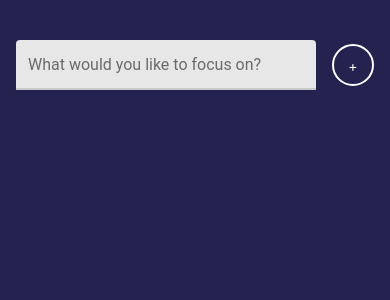
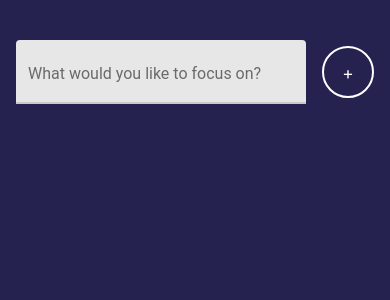
Before and after one commit to siwachs/FocusTime, a React Native app: screen / in a window 390 px wide. Shown: the top 300 px of the page. Built offline with nearby package versions, Linux system fonts and the light colour scheme.

Commit message:
Home Screen add

```diff
--- a/App.js
+++ b/App.js
@@ -1,38 +1,27 @@
-import { useState } from 'react';
-import { SafeAreaView, StyleSheet, Platform, StatusBar } from 'react-native';
-import Focus from './src/features/Focus';
-import Timer from './src/features/Timer';
-import FocusHistory from './src/features/FocusHistory';
-import colors from './src/utils/colors';
+import { useState } from "react";
+import { SafeAreaView } from "react-native";
+import { AppContainer } from "./src/styles/styles";
+
+import Timer from "./src/features/Timer";
+import HomeScreen from "./src/screens/HomeScreen";
 
 export default function App() {
   const [currentSubject, setCurrentSubject] = useState(null);
   const [history, setHistory] = useState([]);
 
   return (
-    <SafeAreaView style={styles.container}>
-      {!currentSubject ? (
-        <>
-          <Focus addSubject={setCurrentSubject} />
-          <FocusHistory history={history} />
-        </>
-      ) : (
+    <SafeAreaView style={AppContainer.container}>
+      {currentSubject ? (
         <Timer
           focusSubject={currentSubject}
-          onTimerEnd={(subject) => {
-            setHistory([...history, subject]);
-          }}
+          onTimerEnd={(subject) =>
+            setHistory((prevHistory) => [...prevHistory, subject])
+          }
           clearSubject={() => setCurrentSubject(null)}
         />
+      ) : (
+        <HomeScreen setCurrentSubject={setCurrentSubject} history={history} />
       )}
     </SafeAreaView>
   );
 }
-
-const styles = StyleSheet.create({
-  container: {
-    flex: 1,
-    paddingTop: Platform.OS === 'android' ? StatusBar.currentHeight : 0,
-    backgroundColor: colors.darklue,
-  },
-});
--- a/src/features/Focus.js
+++ b/src/features/Focus.js
@@ -1,25 +1,25 @@
-import { useState } from 'react';
-import { Text, View, StyleSheet } from 'react-native';
-import { TextInput } from 'react-native-paper';
-import RoundedButton from '../components/RoundedButton';
-import colors from '../utils/colors';
-import { spacing } from '../utils/sizes';
+import { useState } from "react";
+import { View } from "react-native";
+import { TextInput } from "react-native-paper";
+import { FocusContainer } from "../styles/styles";
+import RoundedButton from "../components/RoundedButton";
+import PropTypes from "prop-types";
 
 const Focus = ({ addSubject }) => {
-  const [subject, setSubject] = useState('');
+  const [subject, setSubject] = useState("");
 
   return (
-    <View style={styles.container}>
-      <View style={styles.inputContainer}>
+    <View style={FocusContainer.container}>
+      <View style={FocusContainer.inputContainer}>
         <TextInput
-          style={styles.textInput}
+          style={FocusContainer.textInput}
           value={subject}
           onChangeText={(text) => setSubject(text)}
           label="What would you like to focus on?"
         />
         <RoundedButton
           title="+"
-          size={42}
+          size={52}
           onPress={() => addSubject(subject)}
         />
       </View>
@@ -27,21 +27,8 @@ const Focus = ({ addSubject }) => {
   );
 };
 
-const styles = StyleSheet.create({
-  container: {
-    paddingHorizontal: spacing.md,
-    paddingTop: spacing.xxl,
-  },
-  inputContainer: {
-    flexDirection: 'row',
-    alignItems: 'center',
-    justifyContent: 'space-between',
-  },
-  textInput: {
-    flex: 1,
-    height: 50,
-    marginRight: spacing.md,
-  },
-});
+Focus.propTypes = {
+  addSubject: PropTypes.func.isRequired,
+};
 
 export default Focus;
--- a/src/features/FocusHistory.js
+++ b/src/features/FocusHistory.js
@@ -1,27 +1,20 @@
-import { View, Text, StyleSheet, FlatList } from "react-native";
-import colors from "../utils/colors";
-import { fontSizes, spacing } from "../utils/sizes";
+import { View, Text, FlatList } from "react-native";
+import { FocusHistoryContainer } from "../styles/styles";
+import PropTypes from "prop-types";
 
 const FocusHistory = ({ history }) => {
-  if (!history || !history.length) return null;
-
   const renderItem = ({ item }) => <Text style={styles.item}>- {item}</Text>;
 
   return (
-    <View style={styles.container}>
-      <Text style={styles.title}>Task we've completed.</Text>
+    <View style={FocusHistoryContainer.container}>
+      <Text style={FocusHistoryContainer.title}>Task we've completed.</Text>
       <FlatList data={history} renderItem={renderItem} />
     </View>
   );
 };
 
-const styles = StyleSheet.create({
-  container: { padding: spacing.md, flex: 1 },
-  title: {
-    color: colors.white,
-    fontSize: fontSizes.md,
-  },
-  item: { fontSize: fontSizes.md, color: colors.white, paddingTop: spacing.sm },
-});
+FocusHistory.propTypes = {
+  history: PropTypes.array.isRequired,
+};
 
 export default FocusHistory;
--- /dev/null
+++ b/src/screens/HomeScreen.js
@@ -0,0 +1,22 @@
+import { View, TouchableWithoutFeedback, Keyboard } from "react-native";
+import Focus from "../features/Focus";
+import FocusHistory from "../features/FocusHistory";
+import PropTypes from "prop-types";
+
+const HomeScreen = ({ setCurrentSubject, history }) => {
+  return (
+    <TouchableWithoutFeedback onPress={() => Keyboard.dismiss()}>
+      <View style={{ flex: 1 }}>
+        <Focus addSubject={setCurrentSubject} />
+        {history && history.length > 0 && <FocusHistory history={history} />}
+      </View>
+    </TouchableWithoutFeedback>
+  );
+};
+
+HomeScreen.propTypes = {
+  setCurrentSubject: PropTypes.func.isRequired,
+  history: PropTypes.array.isRequired,
+};
+
+export default HomeScreen;
--- /dev/null
+++ b/src/styles/colors.js
@@ -0,0 +1,7 @@
+const colors = {
+  white: "#fff",
+  darklue: "#252250",
+  progressBar: "#5E84E2",
+};
+
+export default colors;
--- /dev/null
+++ b/src/styles/styles.js
@@ -0,0 +1,36 @@
+import { StyleSheet, Platform, StatusBar } from "react-native";
+import colors from "./colors";
+import { spacing, fontSizes } from "./sizes";
+
+export const AppContainer = StyleSheet.create({
+  container: {
+    flex: 1,
+    paddingTop: Platform.OS === "android" ? StatusBar.currentHeight : 0,
+    backgroundColor: colors.darklue,
+  },
+});
+
+export const FocusContainer = StyleSheet.create({
+  container: {
+    paddingHorizontal: spacing.md,
+    paddingTop: spacing.xxl,
+  },
+  inputContainer: {
+    flexDirection: "row",
+    alignItems: "center",
+    justifyContent: "space-between",
+  },
+  textInput: {
+    flex: 1,
+    marginRight: spacing.md,
+  },
+});
+
+export const FocusHistoryContainer = StyleSheet.create({
+  container: { padding: spacing.md, flex: 1 },
+  title: {
+    color: colors.white,
+    fontSize: fontSizes.md,
+  },
+  item: { fontSize: fontSizes.md, color: colors.white, paddingTop: spacing.sm },
+});
--- a/src/utils/colors.js
+++ /dev/null
@@ -1,7 +0,0 @@
-const colors = {
-  white: '#fff',
-  darklue: '#252250',
-  progressBar:'#5E84E2',
-};
-
-export default colors;
```
Also changed, not shown: package.json (+4 -3 lines), src/components/Countdown.js (+8 -8 lines), src/components/RoundedButton.js (+6 -5 lines), src/features/Timer.js (+20 -20 lines), src/styles/sizes.js (renamed from src/utils/sizes.js), 1 other file (tests, documents, lock files or other folders).
